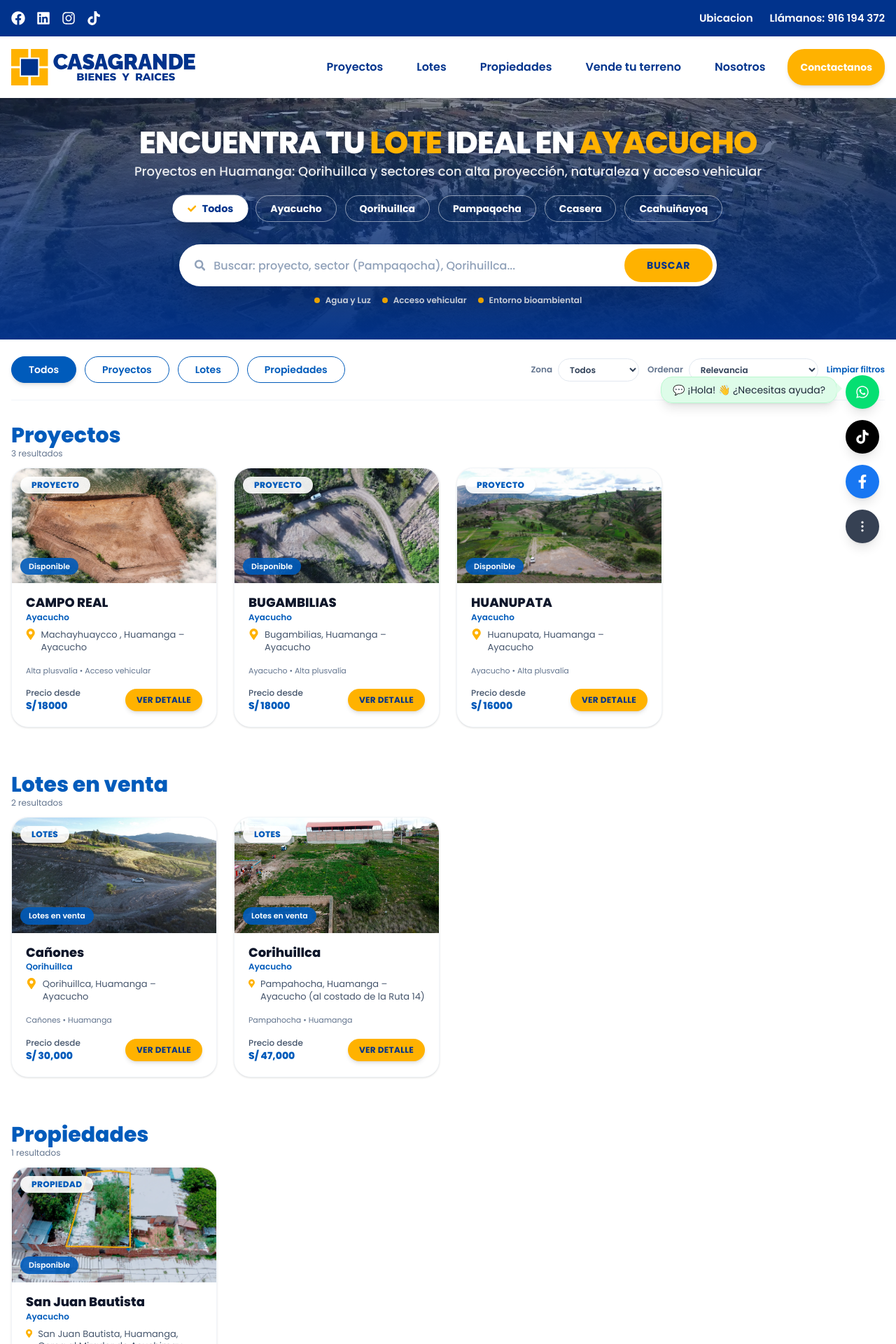
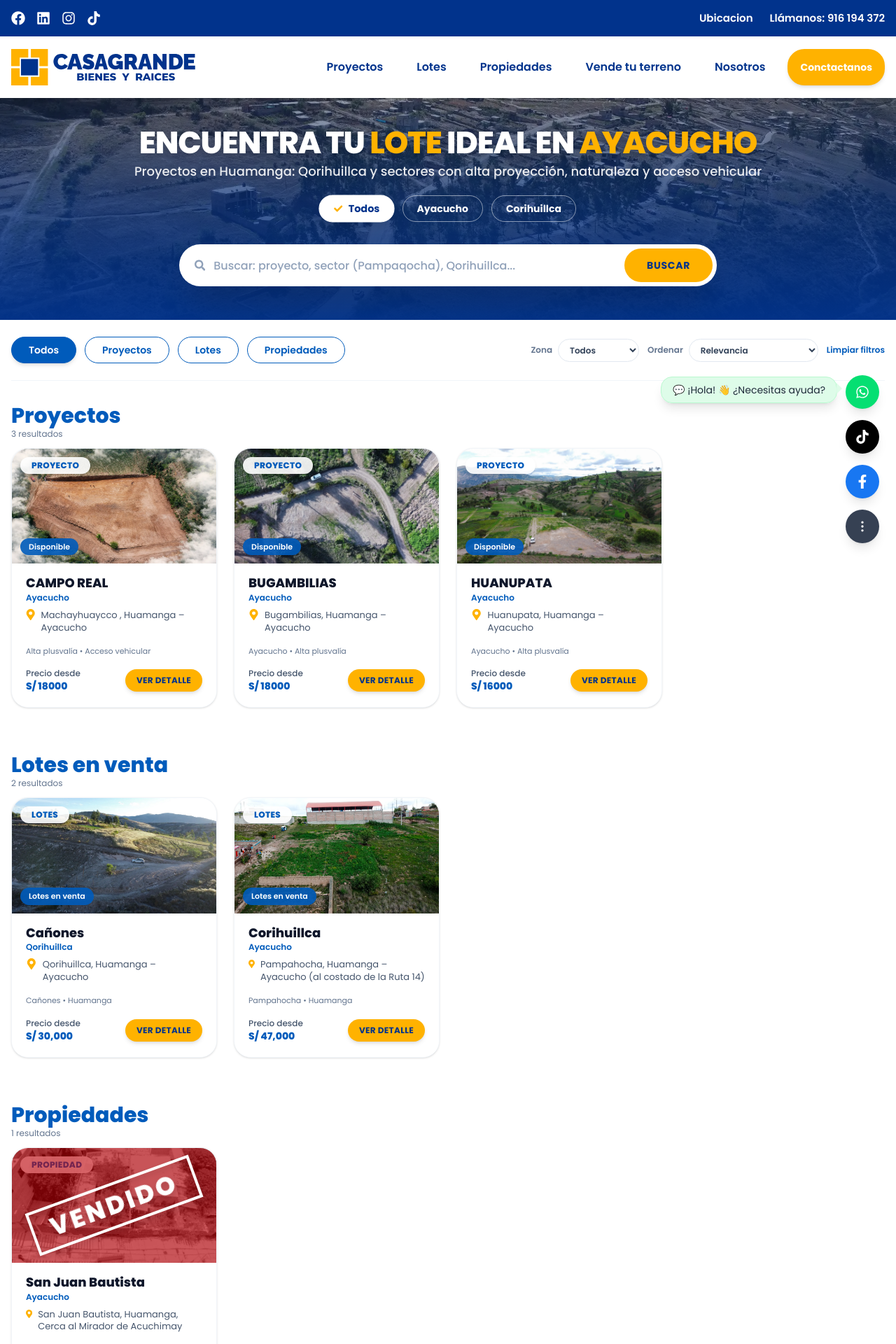
Before and after one commit to henri12356/Casagrande-bienes-y-raices, a Next.js app: page /inmuebles in a window 1280 px wide. Shown: the top 1920 px of the page at 70% size. Built offline with nearby package versions, Linux system fonts and the light colour scheme.

Commit message:
avanzado

```diff
--- a/app/alquileres/[slug]/page.tsx
+++ b/app/alquileres/[slug]/page.tsx
@@ -277,7 +277,7 @@
 
                   {/* ✅ PRECIO (NO TOCAR) */}
                   <div className="flex pt-10 w-full max-w-[520px]">
-                    <div className="flex max-md:flex-col w-full max-w-[520px] gap-3 rounded-3xl bg-[#01338C] px-6 py-5 text-white shadow-[0_26px_70px_rgba(2,6,23,0.35)] ring-1 ring-white/10">
+                    <div className="flex max-md:flex-col w-full max-w-[300px] gap-3 rounded-3xl bg-[#01338C] px-6 py-5 text-white shadow-[0_26px_70px_rgba(2,6,23,0.35)] ring-1 ring-white/10">
                       {/* CONTADO */}
                       <div className="flex flex-1 flex-col justify-center rounded-2xl bg-white/15 px-5 py-4 ring-1 ring-white/10">
                         <p className="text-xs font-extrabold uppercase text-white/80">
@@ -319,10 +319,10 @@
         {/* =========================
             CONTENIDO + FORM
         ========================= */}
-        <section className="mx-auto max-w-[1400px] px-4 pb-10">
+        <section className="mx-auto max-w-[1400px] px-1 pb-10">
           <div className="grid gap-10 lg:grid-cols-[1fr_420px] lg:items-start">
             {/* IZQUIERDA */}
-            <div className="pt-10 lg:pt-12">
+            <div className="pt-10 lg:pt-12 w-full min-w-0">
               {alquiler.descripcion ? (
                 <SectionAnimation>
                   <Card className="rounded-3xl border border-slate-200 bg-white p-7 shadow-[0_16px_45px_rgba(2,6,23,0.06)]">
--- a/app/data/alquileres.json
+++ b/app/data/alquileres.json
@@ -4,6 +4,7 @@
     "tipo": "propiedad",
     "titulo": " San Juan Bautista",
     "subtitulo": "Ayacucho",
+    "estado": "vendido",
     "categoria": "Propiedad",
     "ubicacion": "San Juan Bautista, Huamanga, Cerca al Mirador de Acuchimay",
     "precioDesdeSol": "S/ 240,000",
--- a/app/inmuebles/HeroInmuebles.tsx
+++ b/app/inmuebles/HeroInmuebles.tsx
@@ -8,10 +8,8 @@
 const LUGARES = [
   "Todos",
   "Ayacucho",
-  "Qorihuillca",
-  "Pampaqocha",
-  "Ccasera",
-  "Ccahuiñayoq",
+  "Corihuillca",
+
 ] as const;
 
 type Lugar = (typeof LUGARES)[number];
@@ -122,21 +120,8 @@
               </button>
             </div>
 
-            {/* Mini texto debajo (pro) */}
-            <div className="mt-3 flex flex-wrap items-center justify-center gap-x-4 gap-y-2 text-xs font-semibold text-white/85">
-              <span className="inline-flex items-center gap-2">
-                <span className="h-2 w-2 rounded-full bg-[#FFB200]" />
-                Agua y Luz
-              </span>
-              <span className="inline-flex items-center gap-2">
-                <span className="h-2 w-2 rounded-full bg-[#FFB200]" />
-                Acceso vehicular
-              </span>
-              <span className="inline-flex items-center gap-2">
-                <span className="h-2 w-2 rounded-full bg-[#FFB200]" />
-                Entorno bioambiental
-              </span>
-            </div>
+
+
           </div>
         </div>
       </div>
--- a/app/inmuebles/page.tsx
+++ b/app/inmuebles/page.tsx
@@ -7,7 +7,7 @@
 import { FaBath, FaBed, FaMapMarkerAlt, FaRulerCombined } from "react-icons/fa";
 
 // ✅ DATA
-import casasData from "@/app/data/alquileres.json"; // ← tus "casas/alquileres" viven aquí
+import casasData from "@/app/data/alquileres.json";
 import propiedadesData from "@/app/data/propiedades.json";
 import proyectosData from "@/app/data/proyectos.json";
 
@@ -29,30 +29,24 @@
 interface ItemBase {
   slug: string;
   tipo: Exclude<Tipo, "todos">;
-
   titulo: string;
   subtitulo: string;
   categoria: string;
-
   ubicacion: string;
-
   precioDesdeSol: string;
   precioDesdeDolar: string;
   monedaPrincipal?: "USD" | "PEN";
   precioNumero?: number;
-
   imagen: string;
   etiquetas: string[];
-
   tipoOperacion: TipoOperacion;
   tipoInmueble: TipoInmueble;
-
   areaM2?: number;
   dormitorios?: number;
   banos?: number;
   cocheras?: number;
-
   resumen?: string;
+  estado?: "disponible" | "vendido" | "comprado"; // ✅ AGREGADO
 }
 
 // ✅ ZONAS
@@ -96,7 +90,6 @@
   <FaMapMarkerAlt className="h-4 w-4" style={{ color: "#FFB200" }} />
 );
 
-// Hash <-> tab
 const hashToTab = (hash: string): Tipo => {
   if (hash === "proyectos") return "proyecto";
   if (hash === "propiedades") return "propiedad";
@@ -111,10 +104,8 @@
   return undefined;
 };
 
-// filtro por zona
 const matchesZona = (item: ItemBase, zona: string) => {
   if (!zona || zona === "Todos") return true;
-
   const hay = [
     item.ubicacion,
     item.subtitulo,
@@ -125,7 +116,6 @@
     .filter(Boolean)
     .join(" ")
     .toLowerCase();
-
   return hay.includes(zona.toLowerCase());
 };
 
@@ -133,11 +123,9 @@
 
 const InmueblesPage = () => {
   const [tab, setTab] = useState<Tipo>("todos");
-
   const [searchTerm, setSearchTerm] = useState("");
   const [selectedCity, setSelectedCity] = useState<string>("Todos");
   const [orderBy, setOrderBy] = useState<OrderBy>("relevancia");
-
   const [visibleBySection, setVisibleBySection] = useState<{
     proyectos: number;
     propiedades: number;
@@ -147,7 +135,6 @@
     propiedades: PAGE_SIZE,
     casas: PAGE_SIZE,
   });
-
   const [visibleTabCount, setVisibleTabCount] = useState<number>(PAGE_SIZE);
 
   const scrollToResults = () => {
@@ -155,7 +142,6 @@
     if (el) el.scrollIntoView({ behavior: "smooth", block: "start" });
   };
 
-  // Reset cantidad visible cuando cambian filtros
   useEffect(() => {
     setVisibleBySection({
       proyectos: PAGE_SIZE,
@@ -165,7 +151,6 @@
     setVisibleTabCount(PAGE_SIZE);
   }, [searchTerm, selectedCity, orderBy]);
 
-  // Sync tab + scroll con hash
   useEffect(() => {
     if (typeof window === "undefined") return;
 
@@ -175,10 +160,8 @@
         setTab("todos");
         return;
       }
-
       const newTab = hashToTab(hash);
       setTab(newTab);
-
       setTimeout(() => {
         const element = document.getElementById(hash);
         if (element)
@@ -215,30 +198,23 @@
     };
   }, []);
 
-  // Tabs dinámicos
   const TABS_DYNAMIC: { id: Tipo; label: string }[] = useMemo(() => {
     const tabs: { id: Tipo; label: string }[] = [{ id: "todos", label: "Todos" }];
-
     if ((propiedadesData as any[])?.length)
       tabs.push({ id: "propiedad", label: "Proyectos" });
-
     if ((proyectosData as any[])?.length)
       tabs.push({ id: "proyecto", label: "Lotes" });
-
-    if ((casasData as any[])?.length) tabs.push({ id: "casa", label: "Propiedades" });
-
+    if ((casasData as any[])?.length)
+      tabs.push({ id: "casa", label: "Propiedades" });
     return tabs;
   }, []);
 
-  // Normalizamos JSONs
   const items: ItemBase[] = useMemo(() => {
     const norm = (arr: any[], tipo: Exclude<Tipo, "todos">): ItemBase[] =>
       arr.map((raw) => {
         const monedaPrincipal: "USD" | "PEN" = raw.monedaPrincipal ?? "PEN";
-
         const precioSol = parsePrice(raw.precioDesdeSol);
         const precioUsd = parsePrice(raw.precioDesdeDolar);
-
         let precioNumero: number | undefined;
         if (monedaPrincipal === "USD" && precioUsd !== undefined) {
           precioNumero = precioUsd * USD_TO_PEN;
@@ -247,34 +223,29 @@
         } else if (precioUsd !== undefined) {
           precioNumero = precioUsd * USD_TO_PEN;
         }
-
         return {
           slug: raw.slug,
           tipo,
-
+          estado: raw.estado ?? "disponible", // ✅ AGREGADO
           titulo: raw.titulo ?? "",
           subtitulo: raw.subtitulo ?? "",
           categoria:
             raw.categoria ??
             (tipo === "proyecto" ? "Lotes" : tipo === "casa" ? "Alquiler" : ""),
           ubicacion: raw.ubicacion ?? "",
-
           precioDesdeSol: raw.precioDesdeSol ?? "",
           precioDesdeDolar: raw.precioDesdeDolar ?? "",
           monedaPrincipal,
           precioNumero,
-
           imagen: raw.imagen ?? "/proyecto.webp",
           etiquetas: raw.etiquetas ?? [],
-
           tipoOperacion: raw.tipoOperacion ?? inferOperacion(),
-          tipoInmueble: raw.tipoInmueble ?? inferInmueble(raw.categoria ?? "", tipo),
-
+          tipoInmueble:
+            raw.tipoInmueble ?? inferInmueble(raw.categoria ?? "", tipo),
           areaM2: raw.areaM2,
           dormitorios: raw.dormitorios,
           banos: raw.banos,
           cocheras: raw.cocheras,
-
           resumen: raw.resumen,
         };
       });
@@ -286,11 +257,9 @@
     ];
   }, []);
 
-  // ✅ LINK CORRECTO SEGÚN TU ESTRUCTURA REAL DE CARPETAS
   const getHref = (item: ItemBase) => {
     if (item.tipo === "proyecto") return `/proyectos/${item.slug}`;
     if (item.tipo === "propiedad") return `/propiedades/${item.slug}`;
-    // ✅ antes estaba /casas/... pero NO existe esa ruta en tu proyecto
     return `/alquileres/${item.slug}`;
   };
 
@@ -299,16 +268,14 @@
     setSelectedCity("Todos");
     setOrderBy("relevancia");
     setTab("todos");
-    if (typeof window !== "undefined") window.history.pushState({}, "", "/inmuebles");
+    if (typeof window !== "undefined")
+      window.history.pushState({}, "", "/inmuebles");
   };
 
-  // Filtro global + orden
   const filteredItems = useMemo(() => {
     const term = searchTerm.trim().toLowerCase();
-
     let result = items.filter((item) => {
       if (!matchesZona(item, selectedCity)) return false;
-
       if (term) {
         const hay = [
           item.titulo,
@@ -320,10 +287,8 @@
           .filter(Boolean)
           .join(" ")
           .toLowerCase();
-
         if (!hay.includes(term)) return false;
       }
-
       return true;
     });
 
@@ -368,7 +333,10 @@
         window.history.pushState({}, "", `/inmuebles#${hash}`);
         const el = document.getElementById(hash);
         if (el) {
-          setTimeout(() => el.scrollIntoView({ behavior: "smooth", block: "start" }), 50);
+          setTimeout(
+            () => el.scrollIntoView({ behavior: "smooth", block: "start" }),
+            50,
+          );
         }
       } else {
         window.history.pushState({}, "", "/inmuebles");
@@ -386,15 +354,20 @@
             src={item.imagen}
             alt={item.titulo}
             fill
-            className="object-cover transition-transform duration-300 group-hover:scale-105"
+            className={`object-cover transition-transform duration-300 group-hover:scale-105 ${
+              item.estado === "vendido" ? "grayscale" : ""
+            }`}
           />
 
+          {/* Badge categoría */}
           <div className="absolute left-3 top-3">
             <div className="rounded-full bg-white/90 px-4 py-1 text-xs font-extrabold uppercase tracking-wide text-[#005BBB] shadow-md">
               {item.categoria || "Lotes"}
             </div>
           </div>
 
+          {/* Badge estado (solo si NO está vendido) */}
+          {item.estado !== "vendido" && (
             <div className="absolute bottom-3 left-3 rounded-full bg-[#005BBB]/90 px-3 py-1 text-[11px] font-semibold text-white">
               {item.tipo === "proyecto"
                 ? "Lotes en venta"
@@ -402,6 +375,16 @@
                   ? "Alquiler"
                   : "Disponible"}
             </div>
+          )}
+
+          {/* ✅ OVERLAY VENDIDO */}
+          {item.estado === "vendido" && (
+            <div className="absolute inset-0 flex items-center justify-center bg-red-700/60">
+              <span className="rotate-[-20deg] border-4 border-white px-6 py-2 text-4xl font-extrabold tracking-widest text-white drop-shadow-lg">
+                VENDIDO
+              </span>
+            </div>
+          )}
         </div>
 
         {/* BLOQUE INFERIOR */}
@@ -412,7 +395,9 @@
                 {item.titulo}
               </h3>
               {item.subtitulo && (
-                <p className="text-xs font-semibold text-[#005BBB]">{item.subtitulo}</p>
+                <p className="text-xs font-semibold text-[#005BBB]">
+                  {item.subtitulo}
+                </p>
               )}
             </div>
 
@@ -451,10 +436,11 @@
             <div className="flex flex-col text-xs text-slate-600">
               <span className="font-medium">Precio desde</span>
               <span className="text-sm font-extrabold text-[#005BBB]">
-                {item.monedaPrincipal === "USD" ? item.precioDesdeDolar : item.precioDesdeSol}
+                {item.monedaPrincipal === "USD"
+                  ? item.precioDesdeDolar
+                  : item.precioDesdeSol}
               </span>
             </div>
-
             <span className="rounded-full bg-[#FFB200] px-4 py-2 text-xs font-bold uppercase tracking-wide text-[#01338C] shadow-md transition-colors group-hover:bg-[#01338C] group-hover:text-white">
               Ver detalle
             </span>
@@ -563,7 +549,6 @@
                       </p>
                     </div>
                   </div>
-
                   <div className="grid gap-6 md:grid-cols-2 lg:grid-cols-4">
                     {groupedItems.propiedades
                       .slice(0, visibleBySection.propiedades)
@@ -571,7 +556,6 @@
                         <InmuebleCard key={item.slug} item={item} />
                       ))}
                   </div>
-
                   {groupedItems.propiedades.length > visibleBySection.propiedades && (
                     <div className="mt-6 flex justify-center">
                       <button
@@ -609,7 +593,6 @@
                       </p>
                     </div>
                   </div>
-
                   <div className="grid gap-6 md:grid-cols-2 lg:grid-cols-4">
                     {groupedItems.proyectos
                       .slice(0, visibleBySection.proyectos)
@@ -617,7 +600,6 @@
                         <InmuebleCard key={item.slug} item={item} />
                       ))}
                   </div>
-
                   {groupedItems.proyectos.length > visibleBySection.proyectos && (
                     <div className="mt-6 flex justify-center">
                       <button
@@ -637,7 +619,7 @@
                 </section>
               )}
 
-              {/* ALQUILERES (antes "casas") */}
+              {/* ALQUILERES */}
               {groupedItems.casas.length > 0 && (
                 <section className="scroll-mt-40" id="casas">
                   <div className="mb-3 flex flex-wrap items-center justify-between gap-2">
@@ -655,7 +637,6 @@
                       </p>
                     </div>
                   </div>
-
                   <div className="grid gap-6 md:grid-cols-2 lg:grid-cols-4">
                     {groupedItems.casas
                       .slice(0, visibleBySection.casas)
@@ -663,7 +644,6 @@
                         <InmuebleCard key={item.slug} item={item} />
                       ))}
                   </div>
-
                   {groupedItems.casas.length > visibleBySection.casas && (
                     <div className="mt-6 flex justify-center">
                       <button
@@ -700,13 +680,11 @@
                   </p>
                 </div>
               </div>
-
               <div className="grid gap-6 md:grid-cols-2 lg:grid-cols-4">
                 {filtradosPorTab.slice(0, visibleTabCount).map((item) => (
                   <InmuebleCard key={item.slug} item={item} />
                 ))}
               </div>
-
               {filtradosPorTab.length > visibleTabCount && (
                 <div className="mt-6 flex justify-center">
                   <button
--- a/app/propiedades/descuento-banner.tsx
+++ b/app/propiedades/descuento-banner.tsx
@@ -13,7 +13,7 @@
         ¡Grandes descuentos solo por pocos días!
       </h2>
 
-      <div className="mt-6 overflow-hidden rounded-3xl bg-[#F3F7FB] p-6">
+      <div className="mt-6 overflow-hidden rounded-3xl bg-[#F3F7FB] p-2">
         <div className="relative aspect-[16/7] w-full overflow-hidden rounded-2xl">
           <Image
             src={imagen}
--- a/app/propiedades/galeria-tabs.tsx
+++ b/app/propiedades/galeria-tabs.tsx
@@ -1,9 +1,9 @@
 "use client";
 
+import { Tabs, TabsContent, TabsList, TabsTrigger } from "@/components/ui/tabs";
+import { ChevronLeft, ChevronRight, Images, Video } from "lucide-react";
 import Image from "next/image";
 import { useMemo, useState } from "react";
-import { ChevronLeft, ChevronRight, Images, Video } from "lucide-react";
-import { Tabs, TabsList, TabsTrigger, TabsContent } from "@/components/ui/tabs";
 
 export default function GaleriaTabs({
   fotos,
@@ -25,7 +25,7 @@
   const next = () => setActive((v) => (v + 1) % safeFotos.length);
 
   return (
-    <div className="overflow-hidden rounded-3xl bg-[#F3F7FB] p-6">
+    <div className="overflow-hidden rounded-3xl bg-[#F3F7FB] p-2">
       <Tabs defaultValue="fotos">
         {/* ✅ CONTENIDO: FOTOS */}
         <TabsContent value="fotos" className="mt-0">
--- a/app/proyectos/[slug]/page.tsx
+++ b/app/proyectos/[slug]/page.tsx
@@ -325,10 +325,10 @@
         {/* =========================
             CONTENIDO + FORM
         ========================= */}
-        <section className="mx-auto max-w-[1400px] px-4 pb-10">
+        <section className="mx-auto max-w-[1400px] px-1 pb-10">
           <div className="grid gap-10 lg:grid-cols-[1fr_420px] lg:items-start">
             {/* IZQUIERDA */}
-            <div className="pt-10 lg:pt-12">
+            <div className="pt-10 lg:pt-12 w-full min-w-0">
               {proyecto.descripcion ? (
                 <SectionAnimation>
                   <Card className="rounded-3xl border border-slate-200 bg-white p-7 shadow-[0_16px_45px_rgba(2,6,23,0.06)]">
@@ -409,7 +409,7 @@
                           className="group block"
                           title="Ver plano del proyecto"
                         >
-                          <div className="relative aspect-[16/7] w-full overflow-hidden">
+                          <div className="relative aspect-16/7 w-full overflow-hidden">
                             <Image
                               src={planoImg}
                               alt={`Plano del proyecto - ${proyecto.titulo}`}
```
Also changed, not shown: app/propiedades/[slug]/page.tsx (+6 -6 lines). Lines whose indentation alone changed are shown as unchanged.
